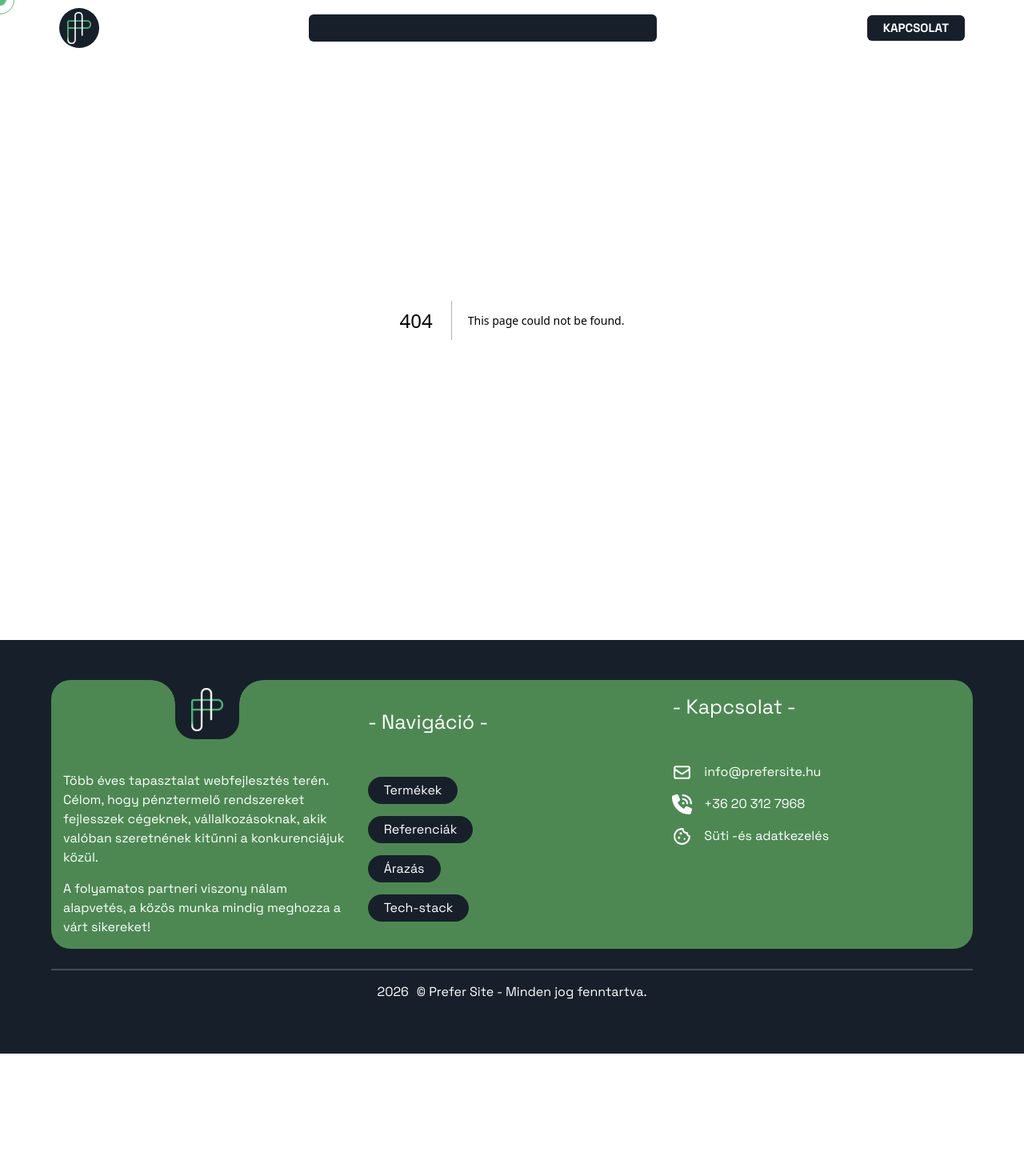
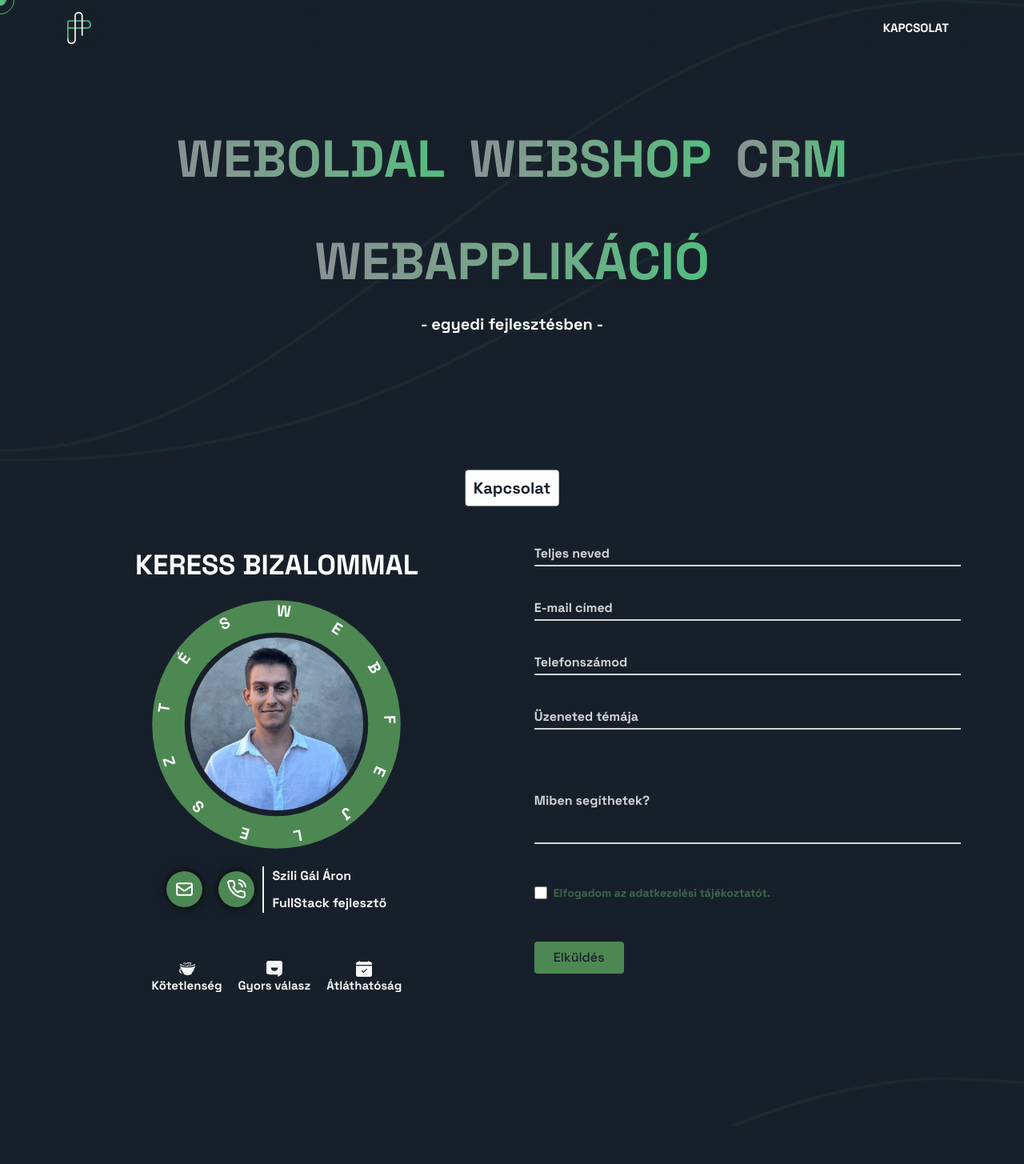
Before and after one commit to Quruzslo/PreferSite, a Next.js app: page /kapcsolat in a window 1280 px wide. Before the commit this address had no page. Shown: the top 1455 px of the page at 80% size. Before the commit the page ends 1317 px from the top, so only its background shows below. Built offline with nearby package versions, Linux system fonts and the light colour scheme.

Commit message:
Kapcsolat oldal hozzáadva, navigate to contact page hozzáadva

```diff
--- /dev/null
+++ b/app/kapcsolat/CurvedLine.tsx
@@ -0,0 +1,50 @@
+"use client";
+
+import { motion, Variants } from "framer-motion";
+
+export default function CurvedLines({ className = "" }) {
+  const pathVariants: Variants = {
+    hidden: { pathLength: 0, opacity: 0 },
+    visible: (i: number) => ({
+      pathLength: 1,
+      opacity: 1,
+      transition: {
+        pathLength: { duration: 2, ease: "easeInOut", delay: i * 0.3 },
+        opacity: { duration: 0.5, delay: i * 0.3 },
+      },
+    }),
+  };
+
+  return (
+    <svg
+      viewBox="0 0 1000 450"
+      fill="none"
+      xmlns="http://www.w3.org/2000/svg"
+      className={`w-full h-auto stroke-green/5 absolute ${className} z-[-0]`}
+    >
+      {/* Felső vonal */}
+      <motion.path
+        d="M 0 440 C 320 440, 520 20, 920 0 L 1000 5"
+        strokeWidth="3"
+        strokeLinecap="round"
+        custom={0}
+        initial="hidden"
+        whileInView="visible"
+        viewport={{ once: false }}
+        variants={pathVariants}
+      />
+
+      {/* Alsó vonal */}
+      <motion.path
+        d="M 0 450 C 500 450, 560 180, 1000 150"
+        strokeWidth="3"
+        strokeLinecap="round"
+        custom={1}
+        initial="hidden"
+        whileInView="visible"
+        viewport={{ once: false }}
+        variants={pathVariants}
+      />
+    </svg>
+  );
+}
--- /dev/null
+++ b/app/kapcsolat/page.tsx
@@ -0,0 +1,29 @@
+import ContactSection from "../../components/Contact/ContactSection";
+import CurvedLines from "./CurvedLine";
+
+const h2Elements = ["Weboldal", "Webshop", "CRM", "Webapplikáció"];
+
+export default function ContactPage() {
+  return (
+    <section className="flex w-full min-h-full flex-col gap-[25px] bg-dark-color py-[150px]">
+      <CurvedLines className="z-0 bottom-0 left-0"></CurvedLines>
+      <CurvedLines className="z-0 top-[120px] md:top-0 left-0"></CurvedLines>
+      <div className="flex flex-col mb-[150px] w-[90%] max-w-[2560px] mx-auto justify-center items-center">
+        <h2 className="flex flex-row gap-[30px] flex-wrap text-center items-center justify-center">
+          {h2Elements.map((elem, _) => (
+            <span
+              key={elem}
+              className="text-[20px] md:text-[65px] text-transparent font-black uppercase bg-clip-text bg-gradient-to-r from-white/50 to-green"
+            >
+              {elem}
+            </span>
+          ))}
+        </h2>
+        <p className="text-[20px] text-white font-bold my-[15px]">
+          - egyedi fejlesztésben -
+        </p>
+      </div>
+      <ContactSection></ContactSection>
+    </section>
+  );
+}
--- a/app/page.tsx
+++ b/app/page.tsx
@@ -4,7 +4,7 @@ import BenefitSection from "../components/BenefitSection/BenefitSection";
 import Services from "../components/ServicesSection/Services";
 import CustomerStepsComp from "@/components/customerSteps/CustomerSteps";
 import PricingSection from "@/components/PricingDatas/PricingSection";
-import ContactSection from "@/components/Contact//ContactSection";
+import NavigateToContact from "@/components/Contact/NavigateToContact";
 
 export default function HomePage() {
   return (
@@ -15,7 +15,7 @@ export default function HomePage() {
       <Services></Services>
       <CustomerStepsComp></CustomerStepsComp>
       <PricingSection></PricingSection>
-      <ContactSection></ContactSection>
+      <NavigateToContact></NavigateToContact>
     </>
   );
 }
--- a/app/szolgaltatasok/[id]/ServicePageContent.tsx
+++ b/app/szolgaltatasok/[id]/ServicePageContent.tsx
@@ -113,7 +113,7 @@ export default function ServicePageContent({
   service: ServiceData;
 }) {
   return (
-    <main className="min-h-screen bg-white pb-20 text-dark-color">
+    <section className="min-h-screen bg-white pb-20 text-dark-color">
       {/* Hero */}
       <section className="zoldhatteres relative overflow-hidden bg-dark-color px-6 py-24 text-white md:py-32 w-[90%] mx-auto rounded-xl mt-[120px] shadow-[0_0_10px_0px_rgba(0_0_0_0.6)] ">
         <div
@@ -284,6 +284,6 @@ export default function ServicePageContent({
           <CtaButton href="/kapcsolat">Ingyenes konzultációt kérek</CtaButton>
         </div>
       </section>
-    </main>
+    </section>
   );
 }
--- a/app/szolgaltatasok/szolgaltatasData.js
+++ b/app/szolgaltatasok/szolgaltatasData.js
@@ -105,9 +105,9 @@ export const szolgaltatasokData = [
       ],
     },
     benefits: {
-      title: "Mire jó a profi webdizájn?",
+      title: "Miért fontos a minőségi weboldal?",
       description:
-        "Üzleti céljaid elérése érdekében elengedhetetlen, hogy céged naprakész weboldallal rendelkezzen. A profi webdesign megsokszorozza sikereid lehetőségét.",
+        "Üzleti céljaid elérése érdekében elengedhetetlen, hogy céged naprakész és megbízható weboldallal rendelkezzen. Egy stabil, átgondolt rendszer megsokszorozza sikereid lehetőségét.",
       stats: [
         {
           number: "3x",
--- a/components/Contact/ContacForm.tsx
+++ b/components/Contact/ContacForm.tsx
@@ -96,8 +96,8 @@ export default function ContactForm() {
                   placeholder=" "
                   required={field.required}
                   rows={4}
-                  className={`peer input-field w-full bg-transparent outline-none py-[5px] text-dark-color border-b-2 resize-none ${
-                    hasError ? "border-red-500" : "border-dark-color/75"
+                  className={`peer input-field w-full bg-transparent outline-none py-[5px] text-white border-b-2 resize-none ${
+                    hasError ? "border-red-500" : "border-neutral-300"
                   }`}
                 />
               ) : (
@@ -107,15 +107,15 @@ export default function ContactForm() {
                   type={field.type}
                   placeholder=" "
                   required={field.required}
-                  className={`peer input-field w-full h-full bg-transparent outline-none py-[5px] text-dark-color border-b-2 ${
-                    hasError ? "border-red-500" : "border-dark-color/75"
+                  className={`peer input-field w-full h-full bg-transparent outline-none py-[5px] text-white border-b-2 ${
+                    hasError ? "border-red-500" : "border-neutral-300"
                   }`}
                 />
               )}
 
               <label
                 htmlFor={field.name}
-                className="absolute left-[0px] top-[50%] -translate-y-[50%] text-base transition-all duration-300 pointer-events-none text-dark-color/70
+                className="absolute left-[0px] top-[50%] -translate-y-[50%] text-base transition-all duration-300 pointer-events-none text-neutral-300
                   peer-focus:top-[-10px] peer-focus:text-xs peer-focus:text-red-400
                   peer-[:not(:placeholder-shown)]:top-[-10px] peer-[:not(:placeholder-shown)]:text-xs peer-[:not(:placeholder-shown)]:text-green"
               >
@@ -150,14 +150,14 @@ export default function ContactForm() {
 
         {isSuccess && (
           <p className="text-green-600 font-medium text-sm">
-            Köszönöm! Az üzenetet sikeresen elküldtem.
+            Köszönöm! Az üzeneted sikeresen elküldve.
           </p>
         )}
 
         <button
           type="submit"
           disabled={isSubmitting}
-          className="mt-4 px-6 py-2 bg-dark-green/50 text-dark-color rounded font-medium hover:bg-dark-green hover:text-white transition-colors self-start duration-300 disabled:opacity-50 cursor-pointer"
+          className="mt-4 px-6 py-2 bg-dark-green text-dark-color rounded font-medium hover:bg-dark-green hover:text-white transition-colors self-start duration-300 disabled:opacity-50 cursor-pointer"
         >
           {isSubmitting ? "Küldés..." : "Elküldés"}
         </button>
--- a/components/Contact/ContactSection.tsx
+++ b/components/Contact/ContactSection.tsx
@@ -9,7 +9,7 @@ import { motion, Variants, useInView } from "framer-motion";
 // Ikonok---------------
 import { HiOutlineMail } from "react-icons/hi";
 import { FiPhoneCall } from "react-icons/fi";
-import { linearGradient } from "motion/react-client";
+
 import { SiCoffeescript, SiAnswer } from "react-icons/si";
 import { BsCalendarCheckFill } from "react-icons/bs";
 
@@ -20,86 +20,20 @@ export default function ContactSection() {
   const containerRef = useRef(null);
   const isInView = useInView(containerRef, { once: false, amount: 0.5 });
   const pathLength = 943;
-  const contactPrios = [
-    "Minőségi termékek",
-    "Céges imázs növelés",
-    "Hatékony munkaeszközök",
-    "Stabil partneri viszony",
-    "Kiszámítható működés",
-  ];
-
-  const wrapperVariants: Variants = {
-    hidden: {},
-    visible: {
-      transition: {
-        staggerChildren: 0.2,
-      },
-    },
-  };
-
-  const containerVariant: Variants = {
-    hidden: {
-      clipPath: "inset(0% 100% 0% 0%)",
-    },
-    visible: {
-      clipPath: "inset(0% 0% 0% 0%)",
-      transition: {
-        duration: 0.5,
-        ease: [0.95, 0, 0.35, 1],
-        delay: 0.4,
-      },
-    },
-  };
-
-  const iconVariants: Variants = {
-    hidden: { opacity: 0, scale: 0.85 },
-    visible: {
-      opacity: 1,
-      scale: 1,
-      transition: {
-        duration: 0.6,
-        ease: [0.95, 0, 0.35, 1],
-      },
-    },
-  };
-
-  const shortLineVariants: Variants = {
-    hidden: { clipPath: "inset(0% 100% 0% 0%)" },
-    visible: {
-      clipPath: "inset(0% 0% 0% 0%)",
-      transition: {
-        duration: 0.15,
-        ease: "linear",
-        delay: 0.6,
-      },
-    },
-  };
-
-  const longLineVariants: Variants = {
-    hidden: { clipPath: "inset(0% 100% 0% 0%)" },
-    visible: {
-      clipPath: "inset(0% 0% 0% 0%)",
-      transition: {
-        duration: 0.25,
-        ease: "easeOut",
-        delay: 0.8,
-      },
-    },
-  };
 
   return (
     <section
       id="kapcsolat"
-      className="w-[90%] max-w-[2560px] mx-auto my-[150px] relative flex flex-col md:flex-row gap-[25px] justify-between p-[0px]  text-white font-bold "
+      className="w-[90%] max-w-[2560px] mx-auto z-1 relative flex flex-col md:flex-row gap-[25px] justify-between p-[0px]  text-white font-bold "
     >
       <div className="bg-white text-dark-color border-2 border-dark-color absolute top-0 left-1/2 -translate-x-1/2  -translate-y-1/2 p-[10px] rounded-md w-fit ">
         <h2 className="!text-[20px] font-black leading-tight ">Kapcsolat</h2>
       </div>
 
       {/* Bal oldali infók --------- */}
-      <div className="flex flex-col w-full md:w-1/2  gap-[20px] mt-[55px] text-dark-color rounded-2xl bg-gray-100 shadow-[0px_2px_20px_-2px_rgba(0,0,0,0.3)] p-[15px] ">
+      <div className="flex flex-col w-full md:w-1/2  gap-[20px] mt-[55px] text-dark-color rounded-2xl bg-transparent  p-[15px] ">
         <div className="flex flex-col gap-[15px] w-full items-center justify-center">
-          <p className="text-[20px] md:text-[35px] font-black">
+          <p className="text-[20px] md:text-[35px] font-black text-white ">
             KERESS BIZALOMMAL
           </p>
           {/* Kép és elérhetőség ikonok ------- */}
@@ -142,7 +76,7 @@ export default function ContactSection() {
                 <motion.path
                   d="M 175, 25 A 150, 150 0 1,1 175, 325 A 150, 150 0 1,1 175, 25"
                   fill="none"
-                  className="stroke-green/20"
+                  className="stroke-dark-green"
                   strokeWidth="45"
                   strokeLinecap="round"
                   initial={{
@@ -157,7 +91,7 @@ export default function ContactSection() {
                   }}
                 />
                 <text
-                  className="text-dark-color text-[15px] md:text-[22px] font-bold uppercase tracking-[0.1em]"
+                  className="text-white text-[15px] md:text-[22px] font-bold uppercase tracking-[0.1em]"
                   fill="currentColor"
                   mask="url(#textDrawingMask)"
                 >
@@ -195,7 +129,7 @@ export default function ContactSection() {
                   <FiPhoneCall size={25} className="text-white" />
                 </a>
               </div>
-              <div className="flex flex-col border-l-2 border-neutral-600 pl-[10px] !text-neutral-600 gap-[10px]">
+              <div className="flex flex-col border-l-2 border-neutral-100 pl-[10px] !text-neutral-100 gap-[10px]">
                 <p>Szili Gál Áron</p>
                 <p>FullStack fejlesztő</p>
               </div>
@@ -205,61 +139,23 @@ export default function ContactSection() {
           {/* Gyors válasz ,stb... blokk ------------- */}
           <div className="flex flex-row flex-wrap gap-[10px] md:gap-[20px] mt-[25px] w-full justify-between md:justify-center">
             <div className="contact-pros flex flex-col items-center justify-center ">
-              <SiCoffeescript size={20} className="text-green" />
-              <p className="text-sm md:text-[15px]">Kötetlenség</p>
+              <SiCoffeescript size={20} className="text-neutral-100" />
+              <p className="text-sm md:text-[15px] text-neutral-100">
+                Kötetlenség
+              </p>
             </div>
             <div className="contact-pros flex flex-col items-center justify-center ">
-              <SiAnswer size={20} className="text-green" />
-              <p className="text-sm md:text-[15px]">Gyors válasz</p>
+              <SiAnswer size={20} className="text-neutral-100" />
+              <p className="text-sm md:text-[15px] text-neutral-100">
+                Gyors válasz
+              </p>
             </div>
             <div className="contact-pros flex flex-col items-center justify-center ">
-              <BsCalendarCheckFill size={20} className="text-green" />
-              <p className="text-sm md:text-[15px]">Átláthatóság</p>
+              <BsCalendarCheckFill size={20} className="text-neutral-100" />
+              <p className="text-sm md:text-[15px] text-neutral-100">
+                Átláthatóság
+              </p>
             </div>
-          </div>
-
-          {/* Kapcsolat előnyök ------ */}
-
-          <div className="flex flex-col gap-[15px] p-[10px] rounded-md w-full md:max-w-[350px] hidden">
-            {contactPrios.map((prio, _) => (
-              <div
-                key={prio}
-                className="relative flex items-stretch h-full w-full "
-              >
-                <motion.div
-                  initial="hidden"
-                  variants={wrapperVariants}
-                  whileInView="visible"
-                  viewport={{ margin: "0px 0px 0% 0px", once: false }}
-                  className="relative flex items-center w-full"
-                >
-                  {/* Balról jobbra kitöltő zöld háttér */}
-                  <motion.div
-                    variants={containerVariant}
-                    className="bg-green rounded-full p-[10px] w-full md:w-full flex flex-row items-center gap-[10px]"
-                  >
-                    {/* Ikon konténer */}
-                    <motion.div
-                      variants={iconVariants}
-                      className="flex items-center justify-center p-[5px] z-20 w-fit rounded-full bg-white"
-                    >
-                      <motion.div className="relative w-[30px] h-[30px]">
-                        <motion.div
-                          variants={shortLineVariants}
-                          className="absolute h-[4px] w-[12px] bg-green rotate-[45deg] left-[4px] top-[16px] rounded-full"
-                        />
-                        <motion.div
-                          variants={longLineVariants}
-                          className="absolute h-[4px] w-[22px] bg-green rotate-[-50deg] left-[10px] top-[12px] rounded-full"
-                        />
-                      </motion.div>
-                    </motion.div>
-
-                    <p className="text-white">{prio}</p>
-                  </motion.div>
-                </motion.div>
-              </div>
-            ))}
           </div>
         </div>
       </div>
--- /dev/null
+++ b/components/Contact/NavigateToContact.tsx
@@ -0,0 +1,130 @@
+"use client";
+import Referencies from "../hero/referencies/referencies";
+import { motion, Variants } from "motion/react";
+
+export default function NavigateToContact() {
+  const contactPrios = [
+    "Minőségi termékre",
+    "Céges imázs növelésre",
+    "Hatékony munkaeszközre",
+    "Stabil partneri viszonyra",
+    "Kiszámítható működésre",
+    "Bevétel növelésre",
+  ];
+
+  const wrapperVariants: Variants = {
+    hidden: {},
+    visible: {
+      transition: {
+        staggerChildren: 0.2,
+      },
+    },
+  };
+
+  const containerVariant: Variants = {
+    hidden: {
+      clipPath: "inset(0% 100% 0% 0%)",
+    },
+    visible: {
+      clipPath: "inset(0% 0% 0% 0%)",
+      transition: {
+        duration: 0.5,
+        ease: [0.95, 0, 0.35, 1],
+        delay: 0.4,
+      },
+    },
+  };
+
+  const iconVariants: Variants = {
+    hidden: { opacity: 0, scale: 0.85 },
+    visible: {
+      opacity: 1,
+      scale: 1,
+      transition: {
+        duration: 0.6,
+        ease: [0.95, 0, 0.35, 1],
+      },
+    },
+  };
+
+  const shortLineVariants: Variants = {
+    hidden: { clipPath: "inset(0% 100% 0% 0%)" },
+    visible: {
+      clipPath: "inset(0% 0% 0% 0%)",
+      transition: {
+        duration: 0.15,
+        ease: "linear",
+        delay: 0.6,
+      },
+    },
+  };
+
+  const longLineVariants: Variants = {
+    hidden: { clipPath: "inset(0% 100% 0% 0%)" },
+    visible: {
+      clipPath: "inset(0% 0% 0% 0%)",
+      transition: {
+        duration: 0.25,
+        ease: "easeOut",
+        delay: 0.8,
+      },
+    },
+  };
+
+  return (
+    <section className="flex w-full bg-neutral-100 mx-auto py-[50px] px-[10px] my-[50px]">
+      <div className="flex-col flex md:flex-row gap-[25px] w-[90%] max-w-[2560px] mx-auto">
+        <div className="flex flex-col gap-[20px] w-full md:w-1/2">
+          <h2 className="mx-auto uppercase font-black bg-clip-text text-transparent bg-gradient-to-r from-pink-500 to-violet-600">
+            Ha szükséged van
+          </h2>
+
+          <div className="flex flex-col gap-[10px] w-full md:w-fit mx-auto">
+            {contactPrios.map((prio, _) => (
+              <div
+                key={prio}
+                className="relative flex items-stretch h-full w-full  "
+              >
+                <motion.div
+                  initial="hidden"
+                  variants={wrapperVariants}
+                  whileInView="visible"
+                  viewport={{ margin: "0px 0px 0% 0px", once: false }}
+                  className="relative flex items-center w-full"
+                >
+                  {/* Balról jobbra kitöltő zöld háttér */}
+                  <motion.div
+                    variants={containerVariant}
+                    className="bg-green rounded-full p-[10px] w-full md:w-full flex flex-row items-center gap-[10px]"
+                  >
+                    {/* Ikon konténer */}
+                    <motion.div
+                      variants={iconVariants}
+                      className="flex items-center justify-center p-[5px] z-20 w-fit rounded-full bg-white"
+                    >
+                      <motion.div className="relative w-[30px] h-[30px]">
+                        <motion.div
+                          variants={shortLineVariants}
+                          className="absolute h-[4px] w-[12px] bg-green rotate-[45deg] left-[4px] top-[16px] rounded-full"
+                        />
+                        <motion.div
+                          variants={longLineVariants}
+                          className="absolute h-[4px] w-[22px] bg-green rotate-[-50deg] left-[10px] top-[12px] rounded-full"
+                        />
+                      </motion.div>
+                    </motion.div>
+
+                    <p className="text-white">{prio}</p>
+                  </motion.div>
+                </motion.div>
+              </div>
+            ))}
+          </div>
+        </div>
+        <div className="flex flex-col gap-[20px] w-full md:w-1/2">
+          <Referencies></Referencies>
+        </div>
+      </div>
+    </section>
+  );
+}
--- a/components/Footer/Footer.tsx
+++ b/components/Footer/Footer.tsx
@@ -9,7 +9,7 @@ import { MdOutlineCookie } from "react-icons/md";
 export default function Footer() {
   const now = new Date().getFullYear();
   return (
-    <section className="w-full flex flex-col bg-dark-color  text-white py-[50px]">
+    <section className="w-full flex flex-col bg-dark-color  text-white py-[50px] z-1">
       <div className="w-[90%] max-w-[2560px] grid grid-cols-1 md:grid-cols-3 gap-[20px] bg-dark-green p-[15px] mx-auto rounded-[24px]">
         <div className="w-full flex flex-col gap-[15px]">
           <div className="footer-logo flex flex-row px-[20px] py-[10px] rounded-b-[24px] mb-[25px] bg-dark-color  items-center relative w-fit mx-auto mt-[-15px]">
--- a/components/header/Header.tsx
+++ b/components/header/Header.tsx
@@ -292,7 +292,7 @@ export default function Header() {
           {/* Kapcsolat */}
           <div className="hidden md:flex flex-row gap-4 items-center justify-center">
             <a
-              href="/#kapcsolat"
+              href="/kapcsolat"
               onClick={() => {
                 triggerIsScrolling();
               }}
--- a/lib/navItems.js
+++ b/lib/navItems.js
@@ -5,7 +5,7 @@ const navItems = [
     items: [
       {
         name: "Webapplikáció",
-        path: "/szolgaltatasok/webapp",
+        path: "/szolgaltatasok/webapplikacio",
       },
       {
         name: "Webshop",
```
